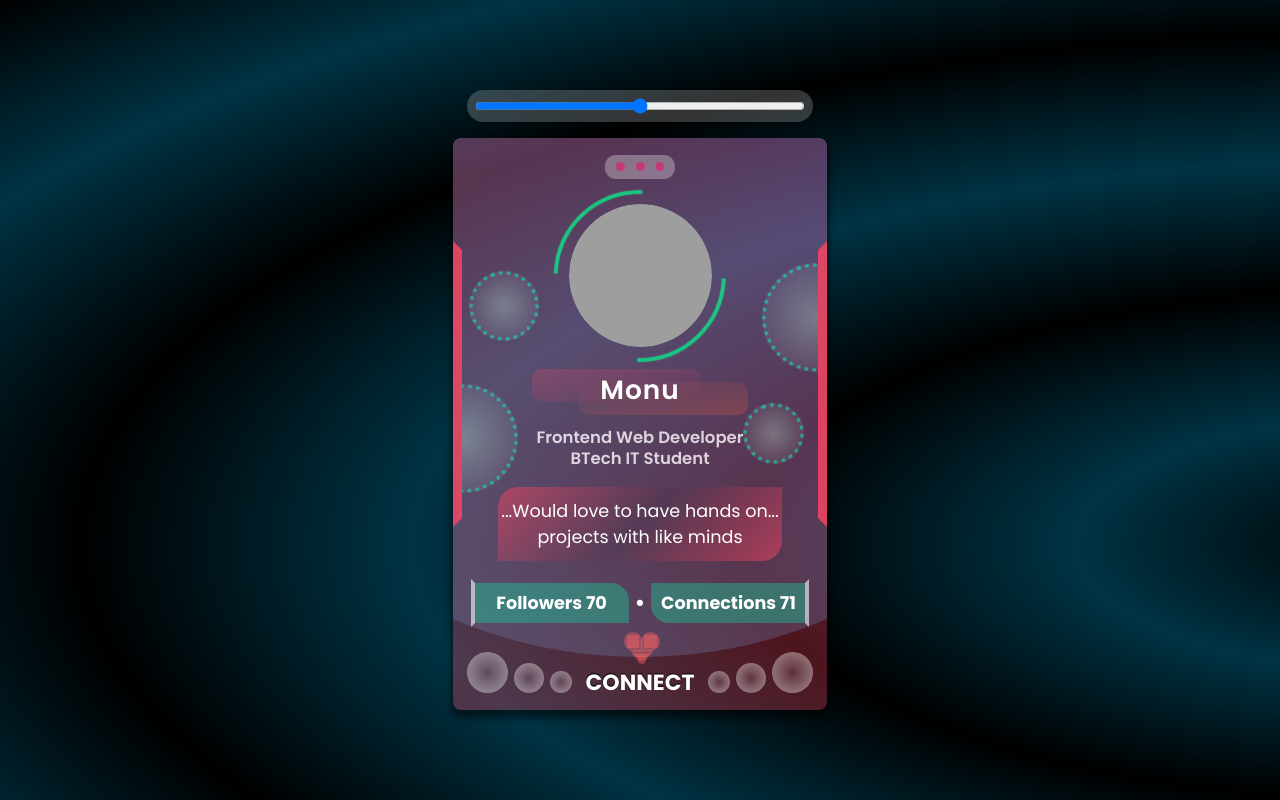
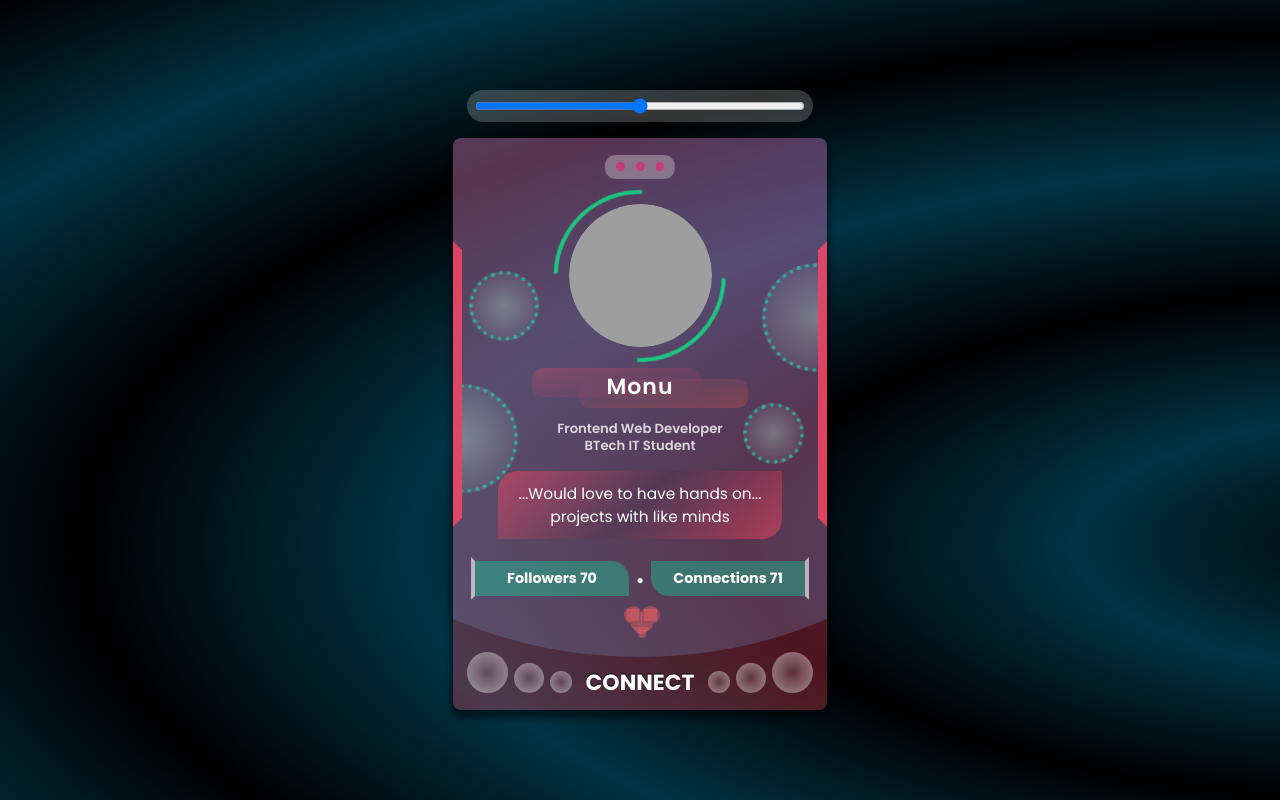
Before and after one commit to monoMonu/MSC_Project, a plain HTML site: page index.html in a window 1280 px wide. Drawn offline with Linux system fonts and the light colour scheme; grey boxes are pictures that could not be loaded.

Commit message:
Update style.css

```diff
--- a/style.css
+++ b/style.css
@@ -4,13 +4,16 @@
     margin:0;
     box-sizing:border-box;
     outline:none;
+    -webkit-tap-highlight-color:transparent;
+}
+button{
+    cursor:pointer;
 }
 html{
     font-size:4.7vmin;
 }
 html,body{
     min-height:100%;
-    font-size:;
     width:100%;
     font-family:"Poppins", sans-serif;
 }
@@ -252,7 +255,7 @@ img{
     text-overflow:ellipsis;
     display:inline-block;
     letter-spacing:1px;
-    font:600 1.2rem 'Poppins', cursive;
+    font:600 1rem 'Poppins', cursive;
 }
 #name:before,#name:after{
     content:"";
@@ -273,14 +276,14 @@ img{
     background:linear-gradient(to bottom right,rgba(255,70,100,.0),rgba(255,100,70,.25));
 }
 #streak,#lvl{
-    font-size:.75rem;
+    font-size:.6rem;
     color:rgba(255,250,255,.8);
     line-height:1.3;
     font-weight:600;
 }
 #bio{
     font-weight:normal;
-    font-size:.8rem;
+    font-size:.7rem;
     margin:.78rem 12%;
     background:linear-gradient(135deg,rgba(255,70,100,.5),rgba(0,0,0,.05),rgba(255,70,100,.5));
     padding:.5rem 0;
@@ -288,7 +291,7 @@ img{
 }
 #f{
     display:flex;
-    font-size:.8rem;
+    font-size:.65rem;
     border:.2rem white solid;
     border-color:transparent rgba(255,255,255,.6);
     margin:.8rem .8rem .3rem;
@@ -440,4 +443,4 @@ a{
 #opaAdj input{
    display:block;
    width:15rem;
-}
+    }
```
